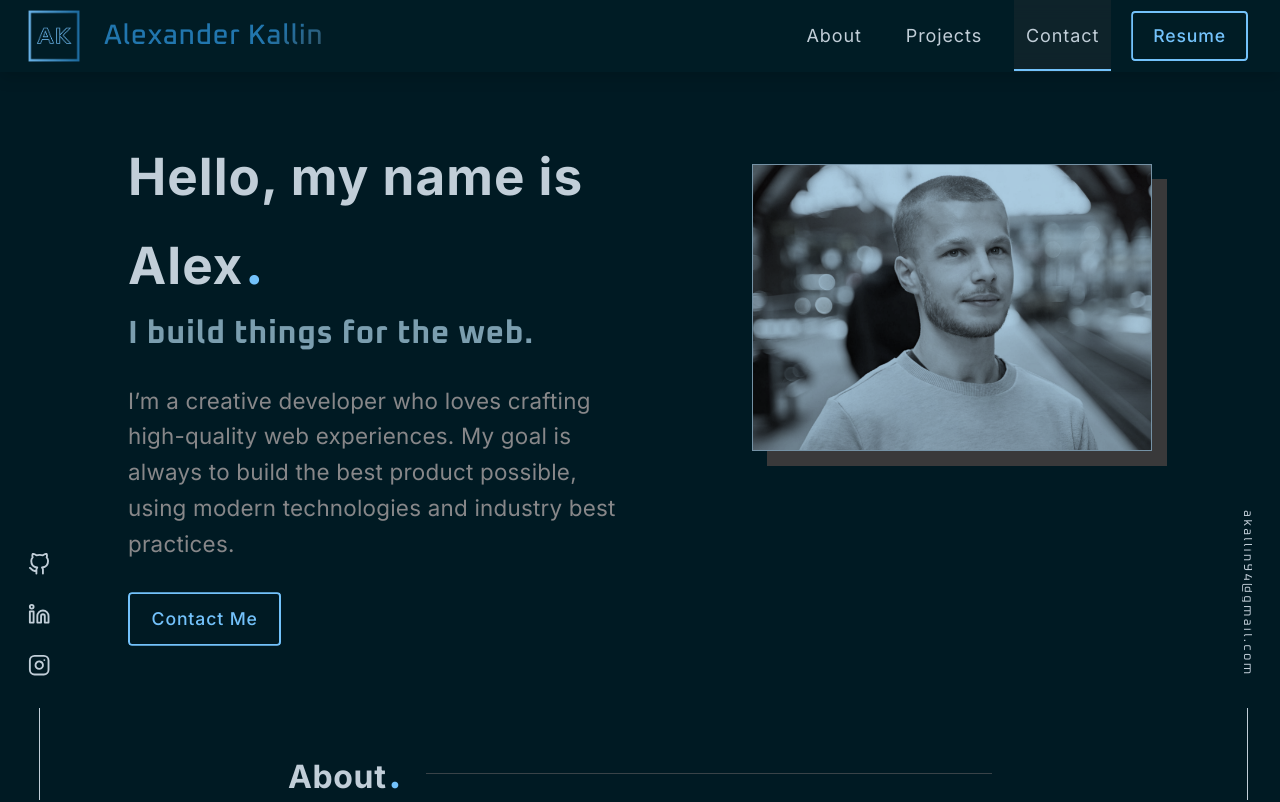
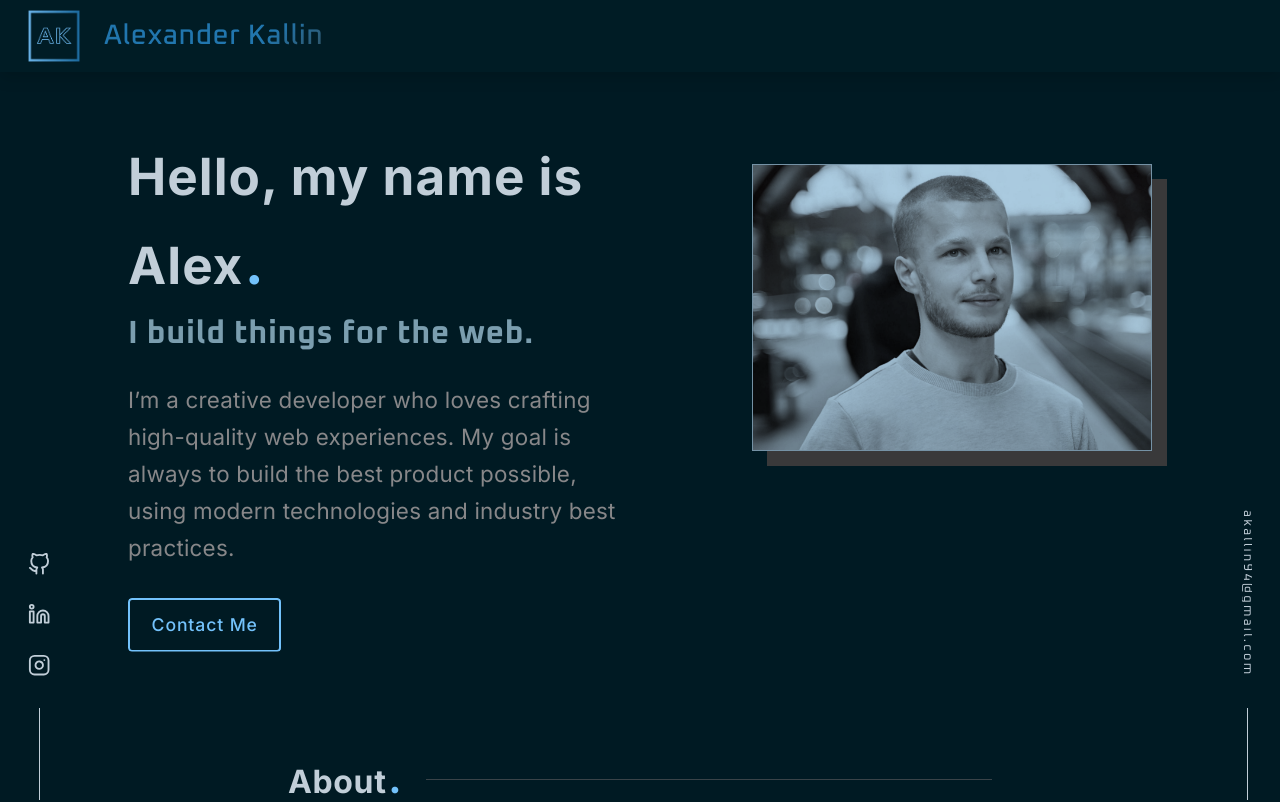
Before and after one commit to ghidra-codes/ak-portfolio, a React (Vite) app: page / in a window 1280 px wide. Shown: the top 802 px of the page. Built offline with nearby package versions, Linux system fonts and the light colour scheme.

Commit message:
added optimization class for reveal animation items; some minor styling tweaks

```diff
--- a/src/assets/scss/base/_typography.scss
+++ b/src/assets/scss/base/_typography.scss
@@ -17,6 +17,7 @@ h3 {
 p {
 	@include fluid-type(p);
 	letter-spacing: 0.01em;
+	line-height: 1.65;
 	color: $bright-jet;
 }
 
--- a/src/assets/scss/main.scss
+++ b/src/assets/scss/main.scss
@@ -33,5 +33,6 @@
 @use "./ui/cursorInfoBox";
 @use "./ui/tintedImage";
 @use "./ui/slideFillButton";
+@use "./ui/revealAnimation";
 
 @import "keen-slider/keen-slider.min.css";
--- a/src/assets/scss/projects/_otherProjects.scss
+++ b/src/assets/scss/projects/_otherProjects.scss
@@ -63,7 +63,7 @@
 
 	.other-project {
 		background-color: $rich-black-lighter;
-		padding: 0.5rem 0.75rem;
+		padding: 0.75rem 0.75rem 0.5rem 0.75rem;
 		border-radius: 4px;
 		display: grid;
 		grid-template-columns: 1fr auto;
@@ -76,13 +76,19 @@
 			.header {
 				display: flex;
 				align-items: center;
-				gap: 0.55rem;
+				gap: 0.75rem;
 
 				.links {
 					display: flex;
-					gap: 0.5rem;
+					gap: 0.65rem;
 					font-size: 1.35rem;
-					padding-right: 0.15rem;
+					padding-left: 0.15rem;
+					vertical-align: middle;
+					line-height: 1;
+
+					@include respond(mobile) {
+						font-size: 1.32rem;
+					}
 				}
 			}
 
@@ -93,12 +99,13 @@
 
 			.title {
 				margin-bottom: 0.5rem;
+				padding-top: 3px;
+				line-height: 1;
 			}
 
 			.description {
 				@include fluid-type(small-p);
 				margin-bottom: 0.25rem;
-				transform: translateZ(0);
 			}
 
 			.technologies {
--- a/src/assets/scss/projects/_projectFeature.scss
+++ b/src/assets/scss/projects/_projectFeature.scss
@@ -63,7 +63,7 @@
 
 		p {
 			@include fluid-type(small-p);
-			color: $blue-tint;
+			color: rgba($blue-tint, 0.85);
 			line-height: 1.4;
 			margin-left: auto;
 			margin-right: auto;
--- /dev/null
+++ b/src/assets/scss/ui/_revealAnimation.scss
@@ -0,0 +1,13 @@
+// Optimize animation performance and prevent rendering artifacts during opacity/transform transitions
+.reveal-animation-item {
+	backface-visibility: hidden;
+	-webkit-backface-visibility: hidden;
+
+	-webkit-font-smoothing: antialiased;
+	-moz-osx-font-smoothing: grayscale;
+
+	transform: translateZ(0);
+	-webkit-transform: translateZ(0);
+
+	contain: paint;
+}
--- a/src/components/ui/RevealAnimation.tsx
+++ b/src/components/ui/RevealAnimation.tsx
@@ -63,6 +63,7 @@ const RevealAnimation: React.FC<RevealAnimationProps> = ({
 				return (
 					<motion.div
 						key={index}
+						className="reveal-animation-item"
 						variants={fadeInStaggeredGroup.item}
 						onAnimationComplete={isLast ? onAnimationComplete : undefined}
 					>
--- a/src/utils/animations/other-projects/fadeInScaleCard.ts
+++ b/src/utils/animations/other-projects/fadeInScaleCard.ts
@@ -3,7 +3,7 @@ import { EASE_SURFACE } from "@/constants/animations";
 
 export const fadeInScaleCard: Variants = {
 	hidden: {
-		opacity: 0.3,
+		opacity: 0.35,
 		scale: 0.985,
 		boxShadow: "0 0 0 rgba(0,0,0,0)",
 	},
```
